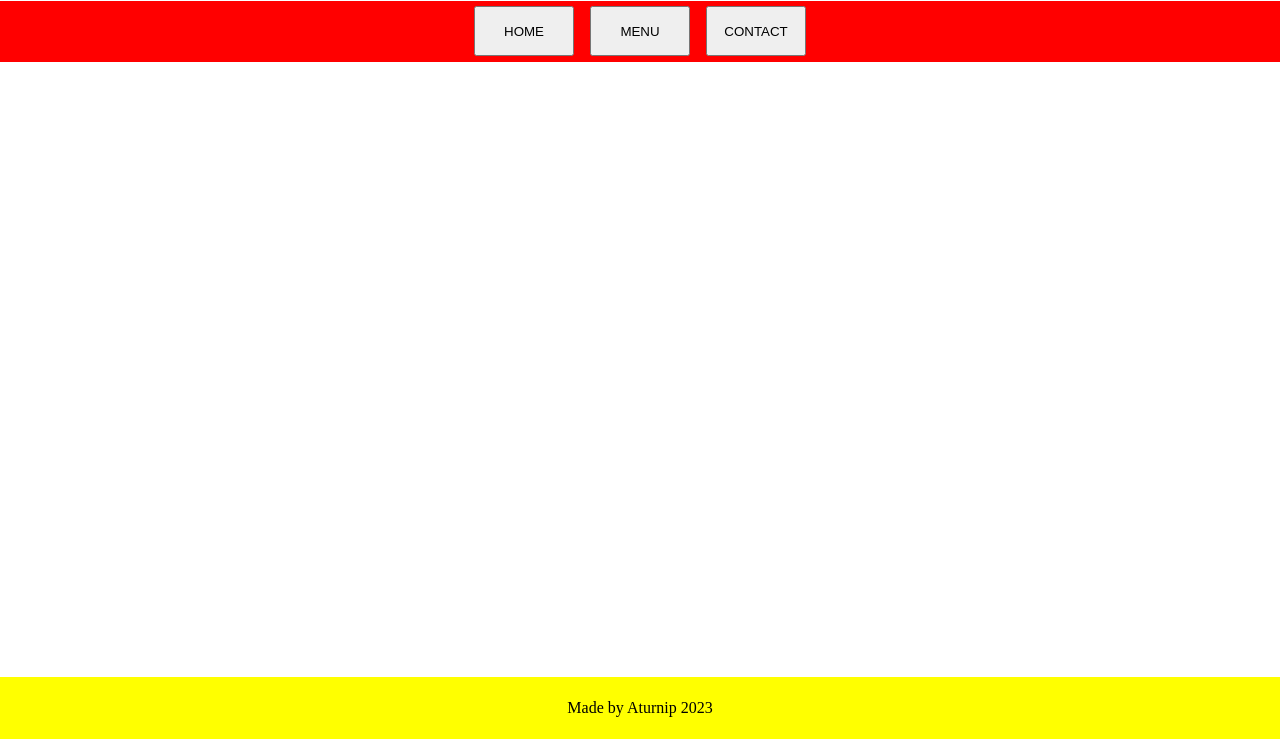
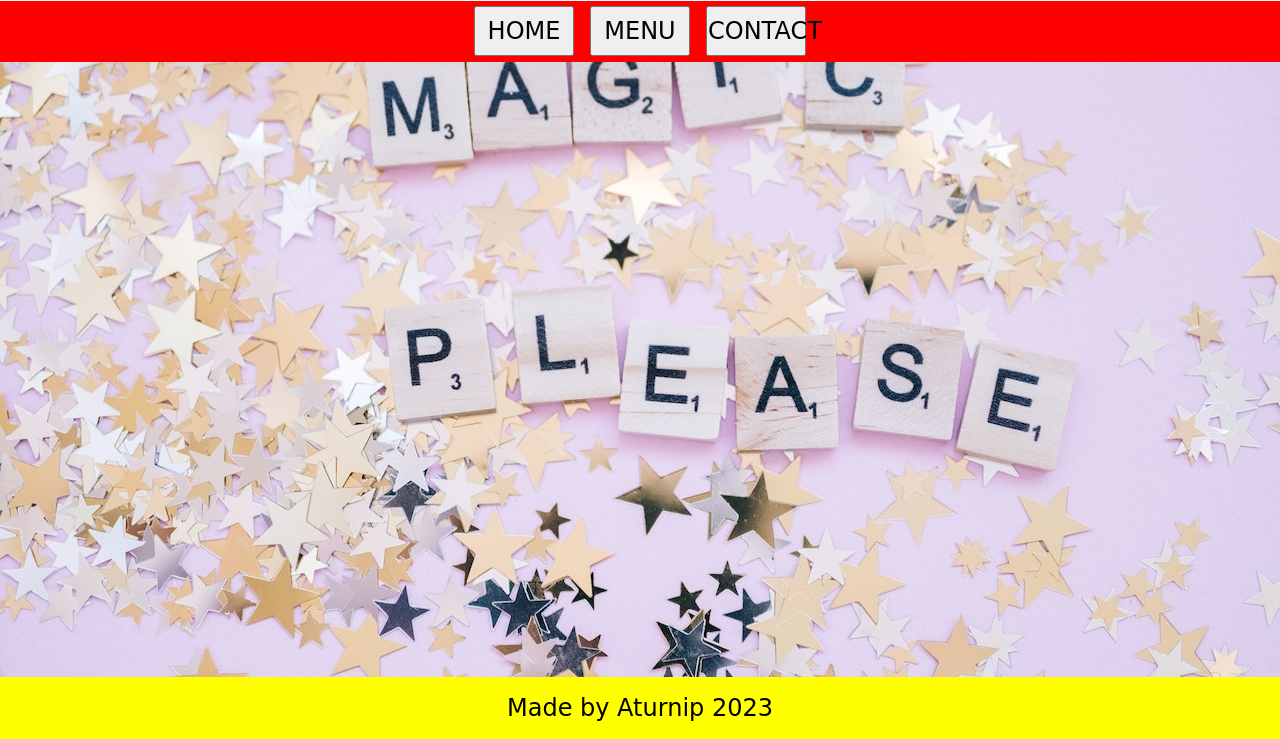
Before and after one commit to Aturnip/RestaurantPage, a website built with webpack: page dist/index.html in a window 1280 px wide. Shown: the part 61-800 px from the top of the page. Built offline with nearby package versions, Linux system fonts and the light colour scheme; a web font is replaced by a local one.

Commit message:
using webpack

```diff
--- a/src/contact.js
+++ b/src/contact.js
@@ -0,0 +1,10 @@
+function loadContact() {
+    const contact = document.createElement("div");
+    contact.classList.add("contact");
+
+
+
+    return contact;
+}
+
+export {loadContact}
--- /dev/null
+++ b/src/content.js
@@ -0,0 +1,10 @@
+function loadContent() {
+    const content = document.createElement("div");
+    content.classList.add("content");
+
+
+
+    return content;
+}
+
+export {loadContent}
--- a/src/home.js
+++ b/src/home.js
@@ -0,0 +1,11 @@
+
+function loadHome() {
+    const home = document.createElement("div");
+    home.classList.add("home");
+
+
+
+    return home;
+}
+
+export {loadHome}
--- a/src/menu.js
+++ b/src/menu.js
@@ -0,0 +1,10 @@
+function loadMenu() {
+    const menu = document.createElement("div");
+    menu.classList.add("menu");
+
+
+
+    return menu;
+}
+
+export {loadMenu}
--- a/src/page.js
+++ b/src/page.js
@@ -1,18 +1,39 @@
 import { loadFooter } from "./footer";
 import { loadHeader } from "./header";
 import { loadNavbar } from "./navbar";
+import { loadContent } from "./content";
+import { loadHome } from "./home";
+import { loadMenu } from "./menu";
+import { loadContact } from "./contact";
 
 
 function pageLoad() {
     const mainBody = document.querySelector(".main_body");
-
-    const contentBody = document.createElement("div");
-    contentBody.classList.add("content")
+    const content = loadContent();
+    const home = loadHome();
+    const menu = loadMenu();
+    const contact = loadContact();
 
     mainBody.appendChild(loadHeader());
     mainBody.appendChild(loadNavbar());
-    mainBody.appendChild(contentBody);
+    mainBody.appendChild(content);
+    content.appendChild(home);
     mainBody.appendChild(loadFooter());
+
+    const buttons = document.querySelectorAll("button");
+    buttons.forEach(button => {
+        button.addEventListener("click", (e) => {
+            content.removeChild(content.firstChild);
+            if (e.target.textContent === "HOME") {
+                content.appendChild(home);
+            } else if (e.target.textContent === "MENU") {
+                content.appendChild(menu);
+            } else {
+                content.appendChild(contact);
+            }
+
+        })
+    })
 }
 
 export {pageLoad};
```
Also changed, not shown: dist/images/contact.jpg (added), dist/images/home.jpg (added), dist/images/menu.jpg (added), dist/images/pexels-ash-376464.jpg (deleted), dist/index.html, dist/main.js, dist/style.css.
